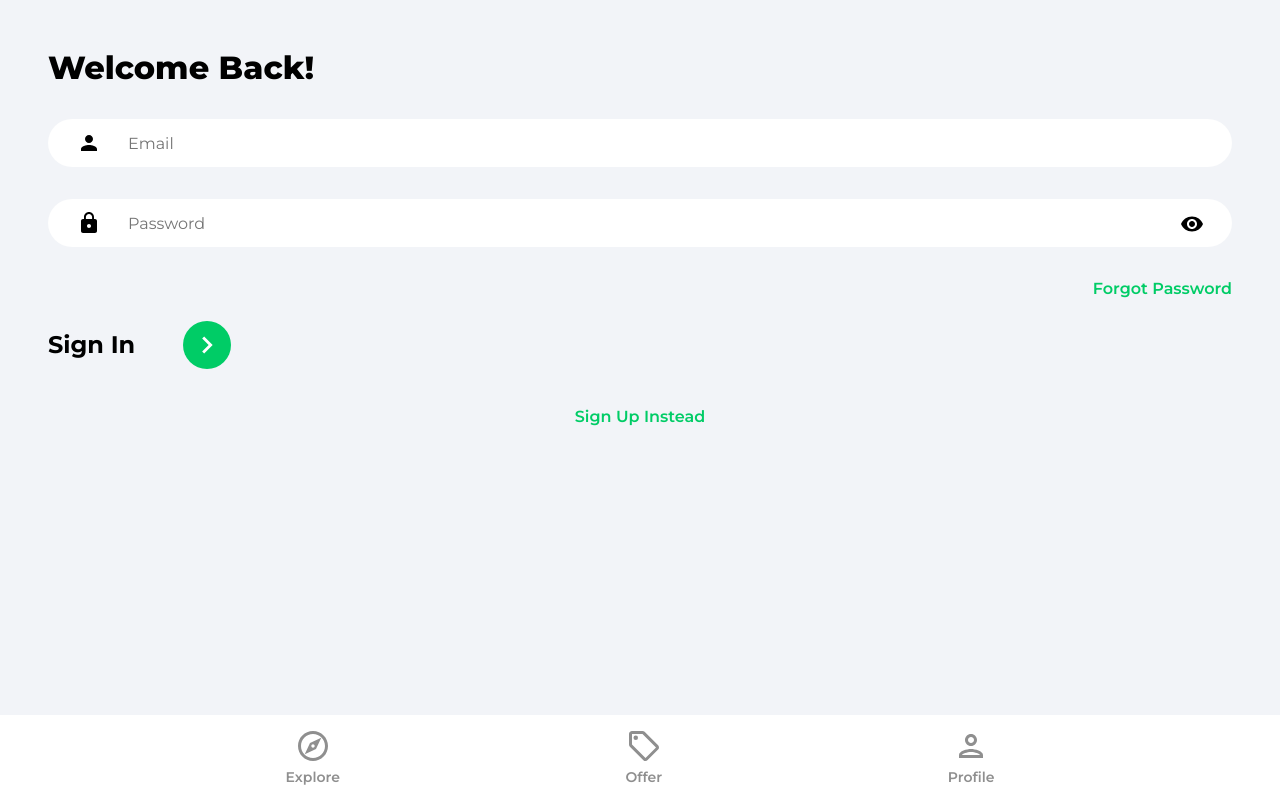
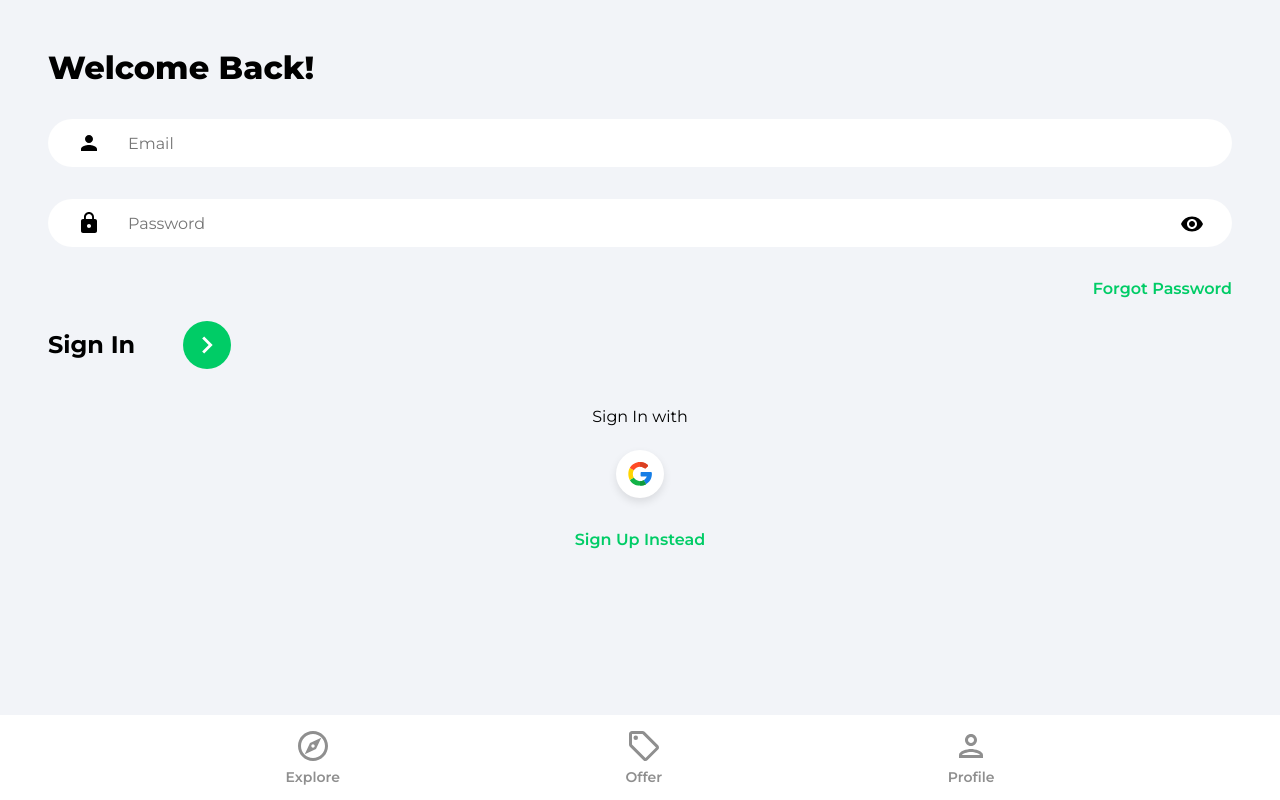
Before and after one commit to anubhavbagri/House-Marketplace, a React (Create React App) app: page /sign-in in a window 1280 px wide. Built offline with nearby package versions, Linux system fonts and the light colour scheme; no server answers.

Commit message:
feat: add OAuth component

```diff
--- a/src/pages/SignIn.jsx
+++ b/src/pages/SignIn.jsx
@@ -2,6 +2,7 @@
 import { toast } from 'react-toastify';
 import { Link, useNavigate } from 'react-router-dom';
 import { getAuth, signInWithEmailAndPassword } from 'firebase/auth';
+import OAuth from '../components/OAuth';
 import { ReactComponent as ArrowRightIcon } from '../assets/svg/keyboardArrowRightIcon.svg';
 import visibilityIcon from '../assets/svg/visibilityIcon.svg';
 
@@ -87,7 +88,7 @@
             </div>
           </form>
 
-          {/* Google OAuth */}
+          <OAuth />
 
           <Link to="/sign-up" className="registerLink">
             Sign Up Instead
--- a/src/pages/SignUp.jsx
+++ b/src/pages/SignUp.jsx
@@ -8,6 +8,7 @@
 } from 'firebase/auth';
 import { doc, setDoc, serverTimestamp } from 'firebase/firestore';
 import { db } from '../firebase.config';
+import OAuth from '../components/OAuth';
 import { ReactComponent as ArrowRightIcon } from '../assets/svg/keyboardArrowRightIcon.svg';
 import visibilityIcon from '../assets/svg/visibilityIcon.svg';
 
@@ -109,7 +110,7 @@
             </div>
           </form>
 
-          {/* Google OAuth */}
+          <OAuth />
 
           <Link to="/sign-in" className="registerLink">
             Sign In Instead
```
